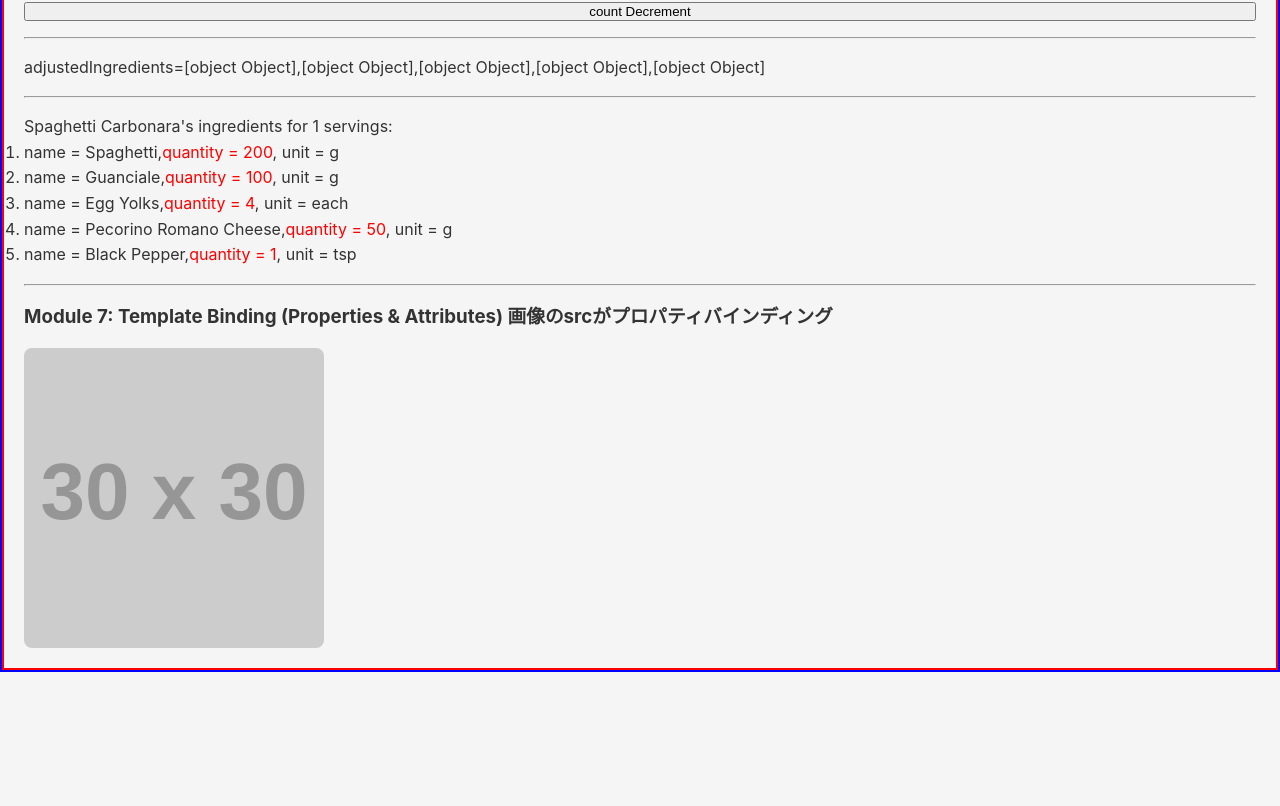
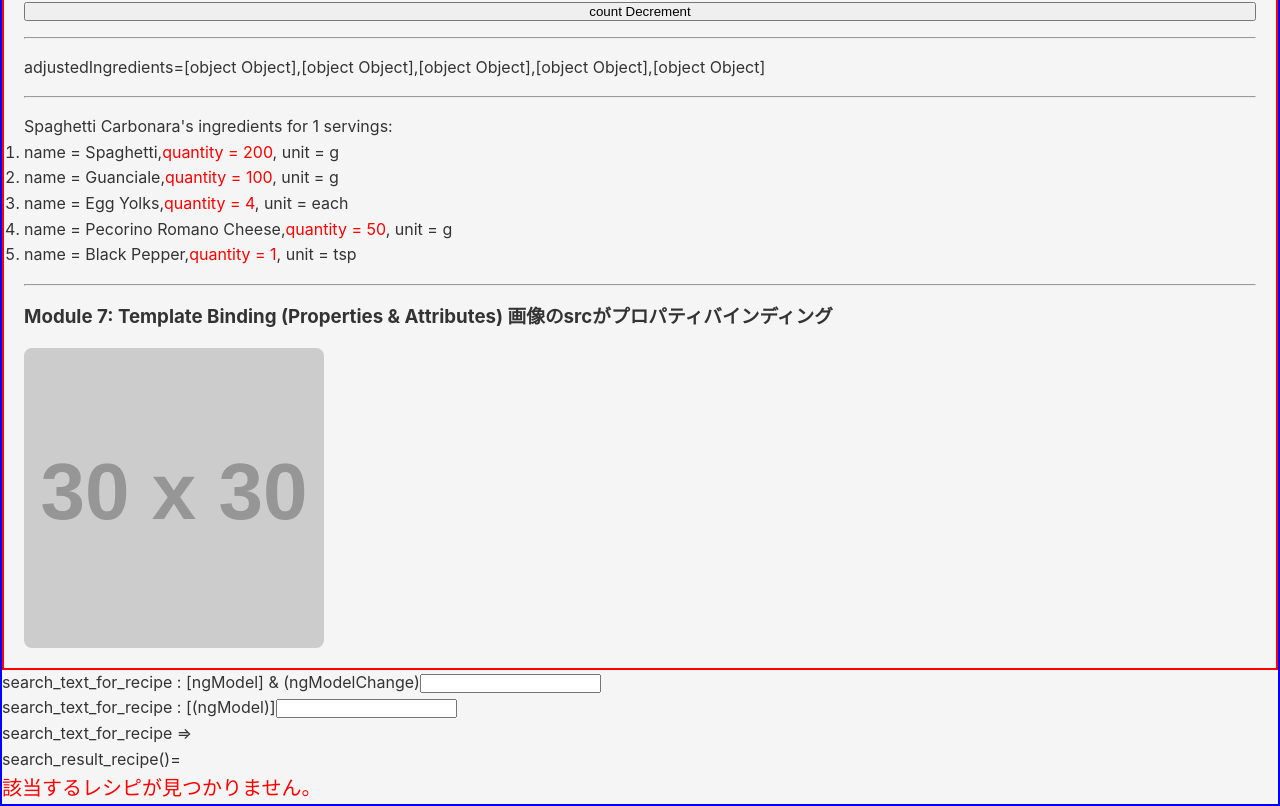
Before and after one commit to rooreckless/typescript-learn-fastest-udemy, an Angular app in the folder project_docker_TAFP/angular/: page / in a window 1280 px wide. Shown: the part 632-1438 px from the top of the page. Before the commit the page ends 1304 px from the top, so only its background shows below. Built offline with nearby package versions, Linux system fonts and the light colour scheme.

Commit message:
Module 13: Two-Way Binding (双方向バインディング) [()]banana in a boxと、[]プロパティバインディングと()イベントバインディングの組み合わせを試す

```diff
--- a/project_docker_TAFP/angular/src/app/recipe-list/recipe-list.html
+++ b/project_docker_TAFP/angular/src/app/recipe-list/recipe-list.html
@@ -15,4 +15,22 @@
     <hr>
     <!-- 子コンポーネントにrecipe signalの値を渡す -->
     <app-recipe-detail [recipe]="recipe()"></app-recipe-detail>
+
+    <!-- 双方向バインディング用の入力フィールド -->
+    <label for="search_text_for_recipe">search_text_for_recipe : [ngModel] & (ngModelChange)</label>
+    <input id ="search_text_for_recipe" type="text" [ngModel]="search_text_for_recipe()" (ngModelChange)="search_text_for_recipe.set($event)"/>
+
+    <br/>
+    <label for="search_text_for_recipe">search_text_for_recipe : [(ngModel)]</label>
+    <input id ="search_text_for_recipe" type="text" [(ngModel)]="search_text_for_recipe"/>
+    <br/>
+    search_text_for_recipe => {{search_text_for_recipe()}}<br>
+    <!-- 検索結果の表示1 -->
+    search_result_recipe()={{search_result_recipe()?.name}}<br>
+    <!-- 検索結果の表示2 -->
+    @if (search_result_recipe(); as result) {
+        <span style="color: green; font-size: 20px;">{{result.name}}</span>
+    }@else{
+        <span style="color: red; font-size: 20px;">該当するレシピが見つかりません。</span>
+    }
 </section>
--- a/project_docker_TAFP/angular/src/app/recipe-list/recipe-list.ts
+++ b/project_docker_TAFP/angular/src/app/recipe-list/recipe-list.ts
@@ -1,10 +1,12 @@
 import { Component,signal,computed} from '@angular/core';
+// 双方向バインディングのためにインポート
+import { FormsModule } from '@angular/forms';
 import {RecipeModel,Ingredient} from '../models';
 import {RecipeDetail} from '../recipe-detail/recipe-detail';
 import {MOCK_RECIPES} from '../mock-recipes';
 @Component({
   selector: 'app-recipe-list',
-  imports: [RecipeDetail],
+  imports: [RecipeDetail, FormsModule],
   templateUrl: './recipe-list.html',
   styleUrl: './recipe-list.css',
 })
@@ -46,5 +48,22 @@ export class RecipeList {
     }
   }
 
-
+  // Module 13: Two-Way Binding (双方向バインディング)
+  // 検索用の文字列格納signal(双方向バインディングはts側は普通)
+  search_text_for_recipe = signal<string>('');
+  // インクリメンタルサーチの結果用のcomputed signalのsearch_result_recipe : htmlでは{{search_result_recipe()}}で表示できる。
+  search_result_recipe = computed(()=>{
+    const inputed_text = this.search_text_for_recipe();
+    // signalのrecipes配列にフィルターをかけて、新しいオブジェクトを返す
+    // 配列内オブジェクトのnameプロパティにinputed_textが含まれているかどうかでフィルターをかける
+    const filtered_recipes = this.recipes().filter((recipe : RecipeModel)=>{
+      return recipe.name.includes(inputed_text);
+    })
+    if (filtered_recipes.length !== 1){
+      // 1件に特定できなかった場合は表示しないようにnullを返す
+      return null;
+    }
+    console.log('Filtered Recipes[0]:', filtered_recipes[0]);
+    return filtered_recipes[0];
+  });
 }
```
